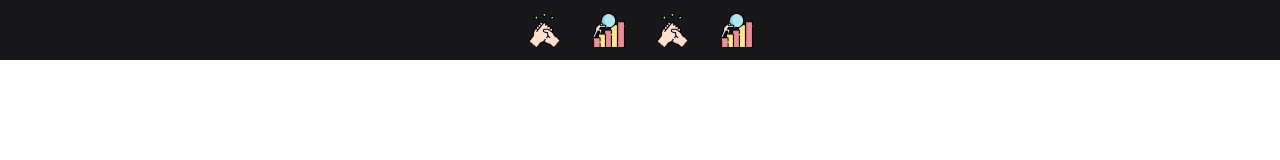
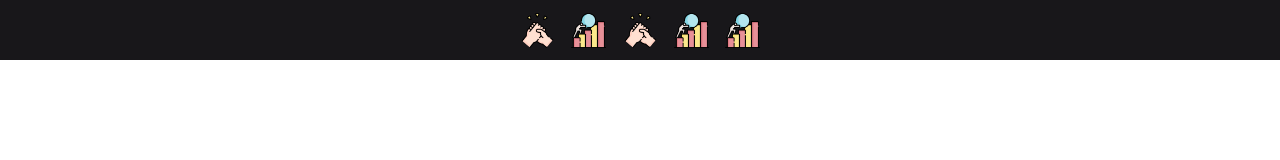
Before and after one commit to Markoblaz547/first_html_page, a plain HTML site: page index.html in a window 1280 px wide. Drawn offline with Linux system fonts and the light colour scheme.

Commit message:
added new image to navbar

```diff
--- a/index.html
+++ b/index.html
@@ -22,6 +22,9 @@
             <div class='element'>
                 <img src='./statics/img2.png'/>
             </div>
+            <div class='element'>
+                <img src='./statics/img2.png'/>
+            </div>
         </div>
     </div>
 </body>
```
